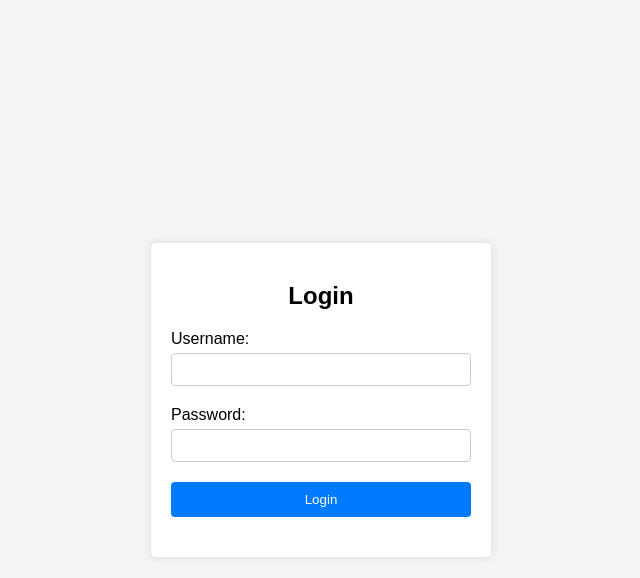
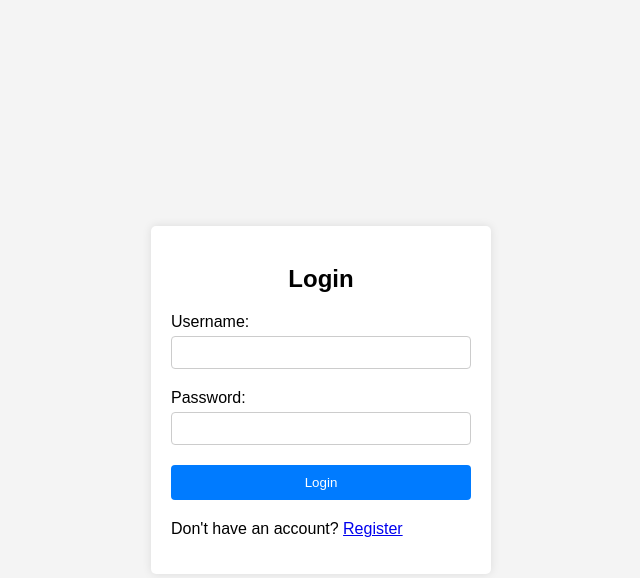
Before and after one commit to Opusthemoose1/trivia-game, a Node server app: page /login in a window 1280 px wide. Shown: the top 578 px of the page, without its empty margins (319-959 px from the left). Run offline with Node 20, Linux system fonts and the light colour scheme; some libraries are stand-ins or nearby versions.

Commit message:
small change to login

```diff
--- a/ProjectSourceCode/src/views/pages/login.hbs
+++ b/ProjectSourceCode/src/views/pages/login.hbs
@@ -69,6 +69,7 @@
             <div class="form-group">
                 <button type="submit">Login</button>
             </div>
+            <p>Don't have an account? <a href="/register">Register</a></p>
         </form>
     </div>
 </body>
```
